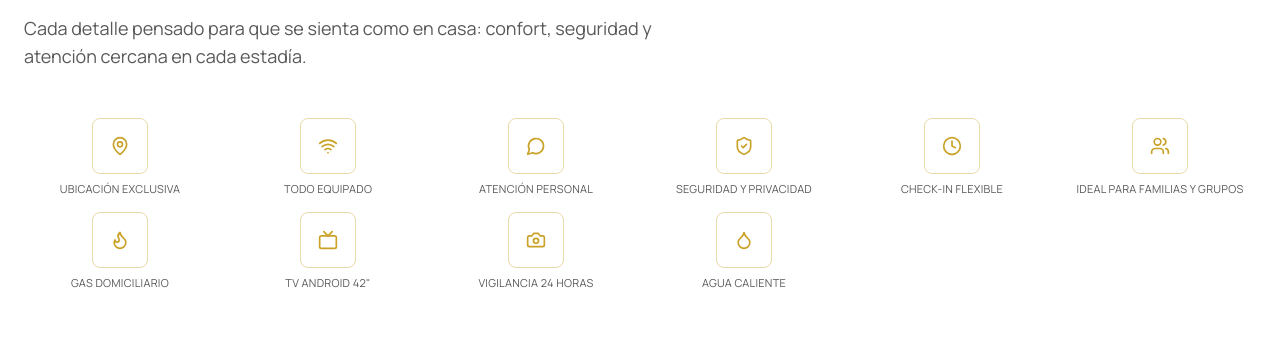
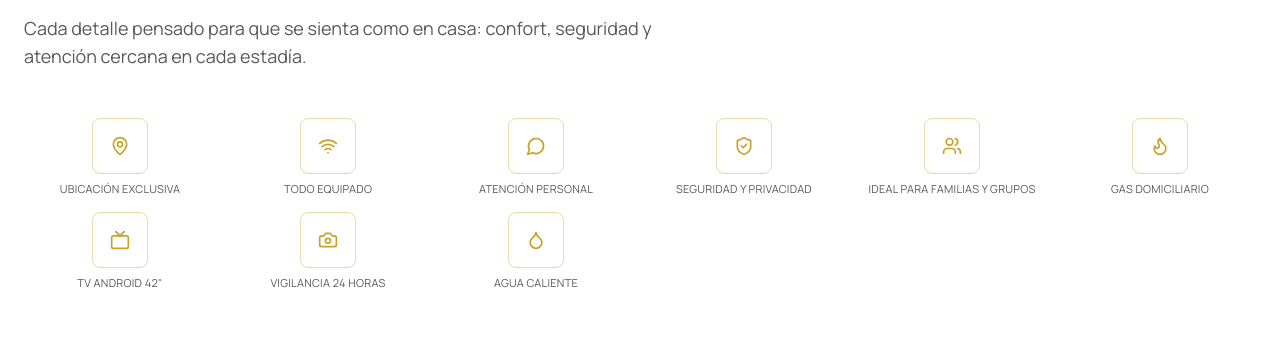
Before and after one commit to BladimirBLopez/andes-stay, a Next.js app: page / in a window 1280 px wide. Shown: the part 1050-1390 px from the top of the page. Built offline with nearby package versions, Linux system fonts and the light colour scheme.

Commit message:
Quitar Check-in flexible del grid de servicios y la pregunta de check-in/check-out del FAQ

```diff
--- a/app/page.tsx
+++ b/app/page.tsx
@@ -16,7 +16,7 @@ import CardCarousel from "./CardCarousel";
 import Footer from "./Footer";
 import TrustStats from "./TrustStats";
 import QuoteBanner from "./QuoteBanner";
-import { MessageCircle, Star, MapPin, Menu, X, ChevronDown, Wifi, ShieldCheck, Clock, Users, Flame, Tv, Camera, Droplet, Phone, Mail } from "lucide-react";
+import { MessageCircle, Star, MapPin, Menu, X, ChevronDown, Wifi, ShieldCheck, Users, Flame, Tv, Camera, Droplet, Phone, Mail } from "lucide-react";
 import { FacebookIcon, WhatsappIcon } from "./SocialIcons";
 import { useLanguage } from "./LanguageContext";
 
@@ -32,14 +32,12 @@ const apartamentos = [
 const faqData = {
   es: [
     { q: "¿Cómo reservo un apartamento?", a: "Escríbenos por WhatsApp indicando el apartamento de tu interés y las fechas. Te confirmamos disponibilidad al instante." },
-    { q: "¿A qué hora es el check-in y check-out?", a: "El horario de check-in y check-out se coordina directamente por WhatsApp al momento de tu reserva, según disponibilidad del apartamento." },
     { q: "¿Los apartamentos incluyen wifi?", a: "Sí, todos nuestros apartamentos cuentan con wifi de alta velocidad." },
     { q: "¿Dónde están ubicados los apartamentos?", a: "Los 4 apartamentos se encuentran en Sopocachi, una zona residencial y exclusiva de La Paz." },
     { q: "¿Cómo se coordina el pago?", a: "El método de pago se coordina directamente por WhatsApp al confirmar tu reserva." },
   ],
   en: [
     { q: "How do I book an apartment?", a: "Message us on WhatsApp with the apartment you're interested in and your dates. We'll confirm availability right away." },
-    { q: "What time is check-in and check-out?", a: "Check-in and check-out times are coordinated directly via WhatsApp when you book, based on availability." },
     { q: "Do the apartments include wifi?", a: "Yes, all our apartments have high-speed wifi." },
     { q: "Where are the apartments located?", a: "All 4 apartments are located in Sopocachi, an exclusive residential area of La Paz." },
     { q: "How is payment arranged?", a: "Payment method is arranged directly via WhatsApp when confirming your booking." },
@@ -303,7 +301,6 @@ export default function Home() {
               { icon: Wifi, titulo: t("servicio_2_titulo") },
               { icon: MessageCircle, titulo: t("servicio_3_titulo") },
               { icon: ShieldCheck, titulo: t("servicio_4_titulo") },
-              { icon: Clock, titulo: t("servicio_5_titulo") },
               { icon: Users, titulo: t("servicio_6_titulo") },
               { icon: Flame, titulo: t("servicio_7_titulo") },
               { icon: Tv, titulo: t("servicio_8_titulo") },
```
